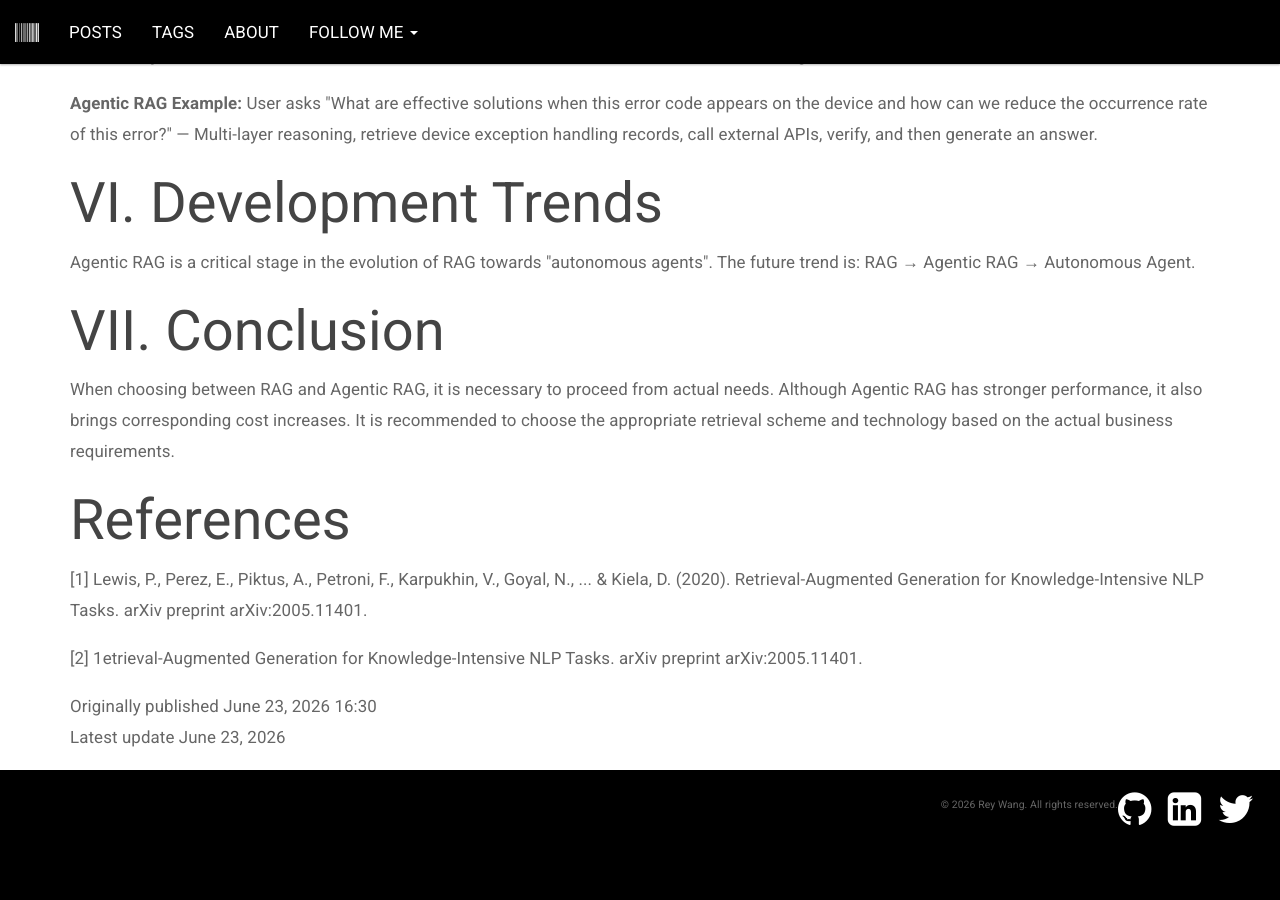
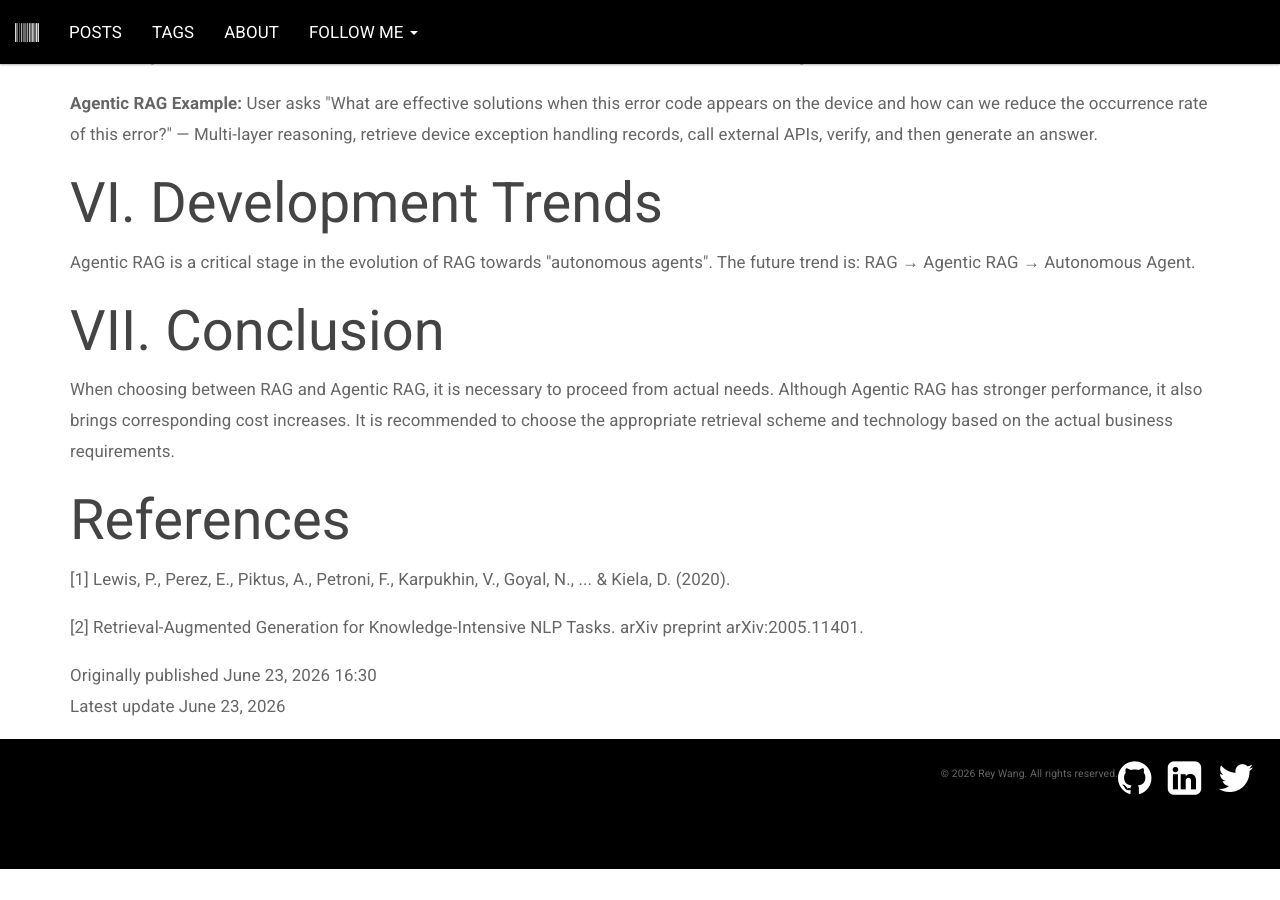
Before and after one commit to YoloForDream/YoloForDream.github.io, a Jekyll site: the page built from _posts/2026-06-23-rag-vs-agentic-rag-comparative-analysis.html, in a window 1280 px wide and 900 px high, scrolled down 3842 px. Built offline with Jekyll 4.4.1, drawn with Linux system fonts in a browser that asks for light colours; comment, search, counter and statistics services are not loaded; after the commit the page ends 4711 px from its top, so only the background shows below that.

Commit message:
更新文字

```diff
--- a/_posts/2026-06-23-rag-vs-agentic-rag-comparative-analysis.html
+++ b/_posts/2026-06-23-rag-vs-agentic-rag-comparative-analysis.html
@@ -123,5 +123,5 @@ tags: [RAG, Agentic RAG, Retrieval-Augmented Generation, AI, Large Language Mode
 
 <h1>References</h1>
 
-<p>[1] Lewis, P., Perez, E., Piktus, A., Petroni, F., Karpukhin, V., Goyal, N., ... & Kiela, D. (2020). Retrieval-Augmented Generation for Knowledge-Intensive NLP Tasks. arXiv preprint arXiv:2005.11401.</p>
-<p>[2] 1etrieval-Augmented Generation for Knowledge-Intensive NLP Tasks. arXiv preprint arXiv:2005.11401.</p>
+<p>[1] Lewis, P., Perez, E., Piktus, A., Petroni, F., Karpukhin, V., Goyal, N., ... & Kiela, D. (2020). </p>
+<p>[2] Retrieval-Augmented Generation for Knowledge-Intensive NLP Tasks. arXiv preprint arXiv:2005.11401.</p>
```
